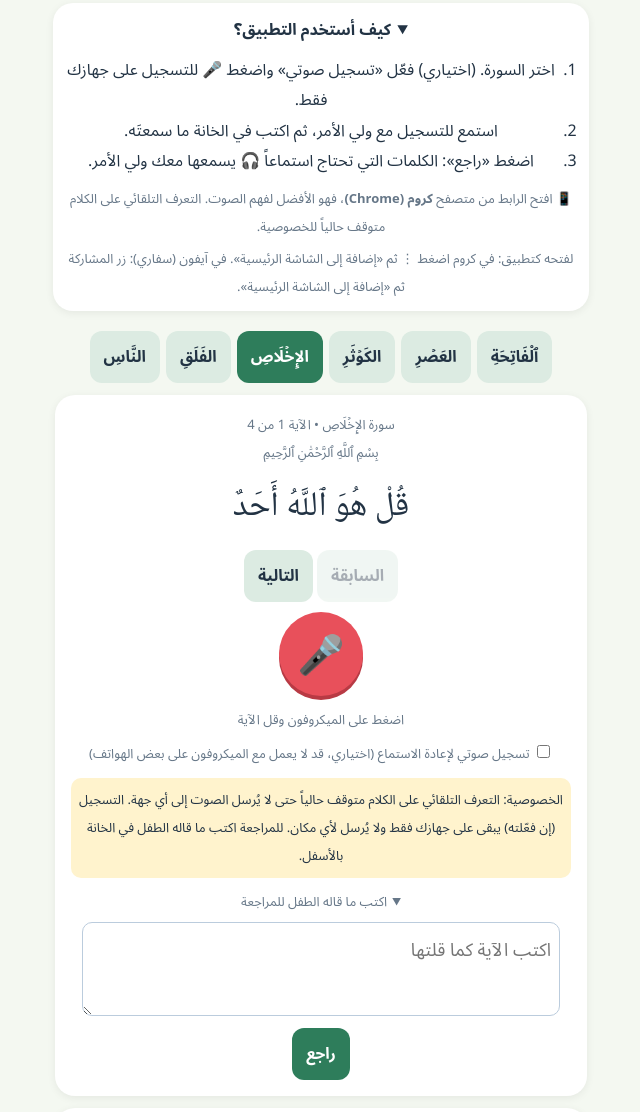
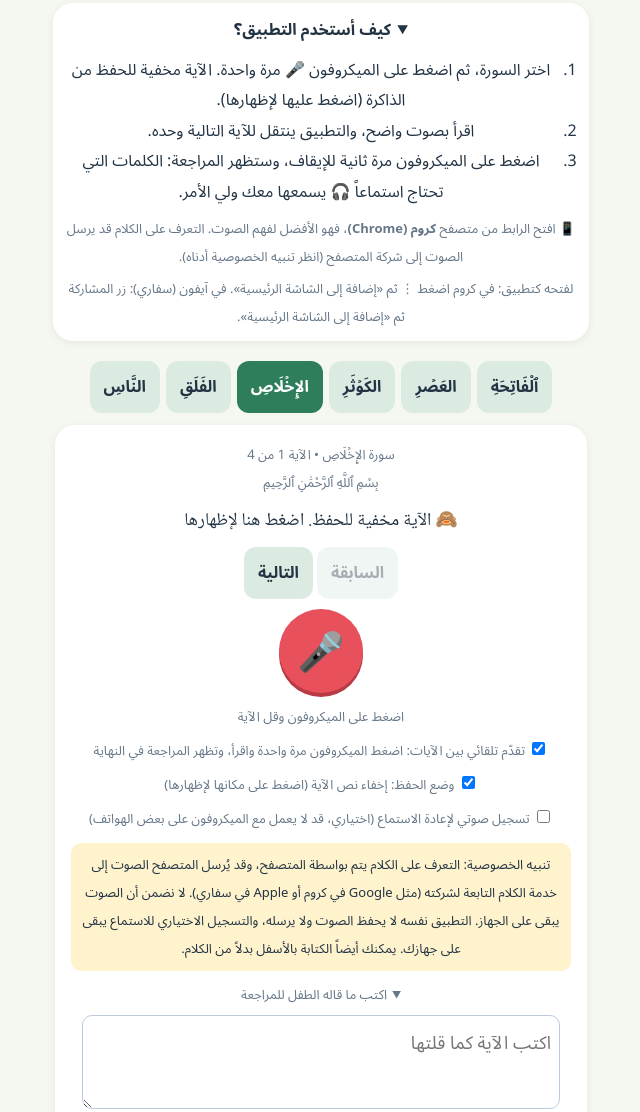
Before and after one commit to rukn-hikayat/rukn-hikayat.github.io, a plain HTML site: page quran/index.html in a window 1280 px wide. Shown: the part 165-1277 px from the top of the page, without its empty margins (319-959 px from the left). Drawn offline with Linux system fonts and the light colour scheme.

Commit message:
Update index.html

```diff
--- a/quran/index.html
+++ b/quran/index.html
@@ -18,12 +18,12 @@ textarea{width:92%;font:inherit;font-size:18px;border:1px solid #bcd;border-radi
 .w.pm{outline:3px solid #c0392b}.w.pm::after{content:" ✗";color:#c0392b}.w{cursor:pointer}.pv{background:#eef5ff;border-radius:12px;padding:10px;margin-top:10px}.btn.good{background:#2e7d5b;color:#fff}.btn.redo{background:#e8a33a;color:#fff}.row{display:flex;justify-content:space-between;padding:6px 0;border-bottom:1px solid #eee;font-size:15px}</style></head><body><div class="wrap">
 <div class="top">🌙 مراجعة التلاوة للأطفال</div>
 <div class="note">⚠️ هذا التطبيق وسيلة مساعدة للمراجعة فقط، وليس بديلاً عن المعلم أو الشيخ. اعرض تلاوتك على معلمك دائماً.</div>
-<details id="how" class="card" style="margin:8px 12px;padding:10px" open><summary><b>كيف أستخدم التطبيق؟</b></summary><ol style="margin:8px 0;padding-right:20px;line-height:1.9"><li>اختر السورة. (اختياري) فعّل «تسجيل صوتي» واضغط 🎤 للتسجيل على جهازك فقط.</li><li>استمع للتسجيل مع ولي الأمر، ثم اكتب في الخانة ما سمعتَه.</li><li>اضغط «راجع»: الكلمات التي تحتاج استماعاً 🎧 يسمعها معك ولي الأمر.</li></ol><div class="small">📱 افتح الرابط من متصفح <b>كروم (Chrome)</b>، فهو الأفضل لفهم الصوت. التعرف التلقائي على الكلام متوقف حالياً للخصوصية.</div><div class="small" style="margin-top:4px">لفتحه كتطبيق: في كروم اضغط ⋮ ثم «إضافة إلى الشاشة الرئيسية». في آيفون (سفاري): زر المشاركة ثم «إضافة إلى الشاشة الرئيسية».</div></details>
+<details id="how" class="card" style="margin:8px 12px;padding:10px" open><summary><b>كيف أستخدم التطبيق؟</b></summary><ol style="margin:8px 0;padding-right:20px;line-height:1.9"><li>اختر السورة، ثم اضغط على الميكروفون 🎤 مرة واحدة. الآية مخفية للحفظ من الذاكرة (اضغط عليها لإظهارها).</li><li>اقرأ بصوت واضح، والتطبيق ينتقل للآية التالية وحده.</li><li>اضغط على الميكروفون مرة ثانية للإيقاف، وستظهر المراجعة: الكلمات التي تحتاج استماعاً 🎧 يسمعها معك ولي الأمر.</li></ol><div class="small">📱 افتح الرابط من متصفح <b>كروم (Chrome)</b>، فهو الأفضل لفهم الصوت. التعرف على الكلام قد يرسل الصوت إلى شركة المتصفح (انظر تنبيه الخصوصية أدناه).</div><div class="small" style="margin-top:4px">لفتحه كتطبيق: في كروم اضغط ⋮ ثم «إضافة إلى الشاشة الرئيسية». في آيفون (سفاري): زر المشاركة ثم «إضافة إلى الشاشة الرئيسية».</div></details>
 <div class="chips" id="chips"></div>
 <div class="card"><div class="small" id="info"></div><div class="small" id="bism"></div>
 <div class="aya" id="aya"></div>
 <div><button class="btn" id="prev">السابقة</button> <button class="btn" id="next">التالية</button></div>
-<button class="mic" id="mic">🎤</button><div class="small" id="ms">اضغط على الميكروفون وقل الآية</div><input type="checkbox" id="au" style="display:none"><label class="small" style="display:block;margin:6px 0"><input type="checkbox" id="rc"> تسجيل صوتي لإعادة الاستماع (اختياري، قد لا يعمل مع الميكروفون على بعض الهواتف)</label>
+<button class="mic" id="mic">🎤</button><div class="small" id="ms">اضغط على الميكروفون وقل الآية</div><label class="small" style="display:block;margin:6px 0"><input type="checkbox" id="au" checked> تقدّم تلقائي بين الآيات: اضغط الميكروفون مرة واحدة واقرأ، وتظهر المراجعة في النهاية</label><label class="small" style="display:block;margin:6px 0"><input type="checkbox" id="hide" checked> وضع الحفظ: إخفاء نص الآية (اضغط على مكانها لإظهارها)</label><label class="small" style="display:block;margin:6px 0"><input type="checkbox" id="rc"> تسجيل صوتي لإعادة الاستماع (اختياري، قد لا يعمل مع الميكروفون على بعض الهواتف)</label>
 <audio controls id="pa0" style="width:95%;margin:6px 0;display:none"></audio><div id="res" style="margin-top:10px"></div>
 <div class="warn" id="warn"></div>
 <details open style="margin-top:10px"><summary class="small">اكتب ما قاله الطفل للمراجعة</summary>
@@ -66,8 +66,9 @@ function compare(ayah,heard){
 
 
 const ids=Object.keys(QURAN);let sid='112',ai=0;const $=i=>document.getElementById(i);
+var rev=false;function hideAya(){const a=$('aya'),h=$('hide')&&$('hide').checked;if(h&&!rev){a.textContent='🙈 الآية مخفية للحفظ. اضغط هنا لإظهارها';a.style.fontSize='18px';a.style.cursor='pointer'}else{a.textContent=QURAN[sid].ayahs[ai];a.style.fontSize='';a.style.cursor=h?'pointer':''}}
 function draw(){const s=QURAN[sid];$('info').textContent=s.name.replace('سُورَةُ ','سورة ')+' • الآية '+(ai+1)+' من '+s.ayahs.length;
-$('bism').textContent=(sid!=='1'&&ai===0)?'بِسْمِ ٱللَّهِ ٱلرَّحْمَٰنِ ٱلرَّحِيمِ':'';$('aya').textContent=s.ayahs[ai];
+$('bism').textContent=(sid!=='1'&&ai===0)?'بِسْمِ ٱللَّهِ ٱلرَّحْمَٰنِ ٱلرَّحِيمِ':'';rev=false;hideAya();
 $('prev').disabled=ai===0;$('next').disabled=ai===s.ayahs.length-1;$('res').innerHTML='';
 $('chips').innerHTML='';ids.forEach(k=>{const b=document.createElement('button');b.className='chip'+(k===sid?' on':'');b.textContent=QURAN[k].name.replace('سُورَةُ ','');b.onclick=()=>{sid=k;ai=0;draw()};$('chips').appendChild(b)})}
 $('prev').onclick=()=>{ai--;draw()};$('next').onclick=()=>{ai++;draw()};
@@ -133,9 +134,8 @@ if(wl.length)h+='<div class="small" style="margin-top:8px">كلمات علّمه
 h+='<div style="margin-top:8px"><button class="btn" id="clr">مسح التقدم</button></div>'}
 $('prog').innerHTML=h;if($('clr'))$('clr').onclick=()=>{if($('clr').dataset.s){try{localStorage.removeItem(KEY)}catch(e){}prog()}else{$('clr').dataset.s=1;$('clr').textContent='اضغط مرة أخرى للتأكيد'}}}
 $('chk').onclick=()=>{curUrl=null;check($('ta').value)};
-const SR=null; // speech recognition is OFF for privacy (browser engines may send audio to Google/Apple)
-let rec=null,on=false,userStop=false,segs=[],useRec=false,auto=true,s0=0,restarts=0,lastRes=0,fatal=false,cont=true,quick=0,t0=0,lastErr='',nStart=0;
-$('warn').textContent='الخصوصية: التعرف التلقائي على الكلام متوقف حالياً حتى لا يُرسل الصوت إلى أي جهة. التسجيل (إن فعّلته) يبقى على جهازك فقط ولا يُرسل لأي مكان. للمراجعة اكتب ما قاله الطفل في الخانة بالأسفل.';
+const SR=window.SpeechRecognition||window.webkitSpeechRecognition;let rec=null,on=false,userStop=false,segs=[],useRec=false,auto=true,s0=0,restarts=0,lastRes=0,fatal=false,cont=true,quick=0,t0=0,lastErr='',nStart=0;
+$('warn').textContent=SR?'تنبيه الخصوصية: التعرف على الكلام يتم بواسطة المتصفح، وقد يُرسل المتصفح الصوت إلى خدمة الكلام التابعة لشركته (مثل Google في كروم أو Apple في سفاري). لا نضمن أن الصوت يبقى على الجهاز. التطبيق نفسه لا يحفظ الصوت ولا يرسله، والتسجيل الاختياري للاستماع يبقى على جهازك. يمكنك أيضاً الكتابة بالأسفل بدلاً من الكلام.':'متصفحك لا يدعم التعرف على الكلام. جرّب Chrome على أندرويد أو Safari على آيفون، أو اكتب ما قاله الطفل في الخانة بالأسفل.';
 let mrec=null,chunks=[],stream=null;
 function stopRec(){try{if(mrec&&mrec.state!=='inactive')mrec.stop()}catch(e){}}
 async function startRec(){curUrl=null;chunks=[];mrec=null;if(!useRec)return;try{stream=await navigator.mediaDevices.getUserMedia({audio:true});mrec=new MediaRecorder(stream);mrec.ondataavailable=e=>chunks.push(e.data);mrec.onstop=()=>{stream.getTracks().forEach(t=>t.stop());if(chunks.length){curBlob=new Blob(chunks,{type:mrec.mimeType});curUrl=URL.createObjectURL(curBlob);setAudio()}};mrec.start()}catch(e){mrec=null;$('ms').textContent='لا يمكن التسجيل مع التعرف ('+e.name+'). سأستمع بدون تسجيل.'}}
@@ -199,6 +199,7 @@ $('mic').onclick=()=>{try{localStorage.setItem('qr_used','1')}catch(e){}$('how')
  useRec=$('rc').checked;auto=$('au').checked;s0=ai;summ=null;userStop=false;fatal=false;segs=[];restarts=0;quick=0;nStart=0;lastErr='';$('res').innerHTML='';
  curUrl=null;chunks=[];mrec=null;try{begin()}catch(e){$('ms').textContent='تعذر البدء: '+e.name}};
 draw();prog();
+$('aya').onclick=()=>{if($('hide').checked){rev=!rev;hideAya()}};$('hide').onchange=()=>{rev=false;hideAya()};
 try{if(localStorage.getItem('qr_used'))$('how').open=false}catch(e){}
 const q=new URLSearchParams(location.search);if(q.get('demo')!==null){sid=q.get('s')||'112';ai=+(q.get('a')||0);draw();check(q.get('demo'))}
 </script></body></html>
```
